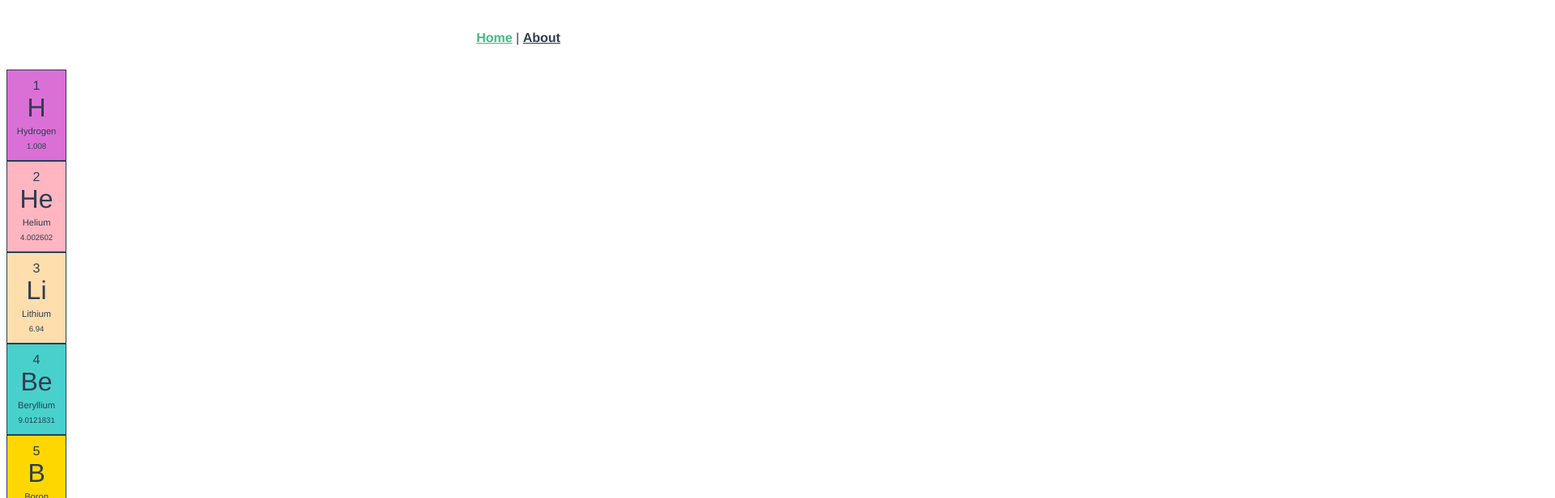
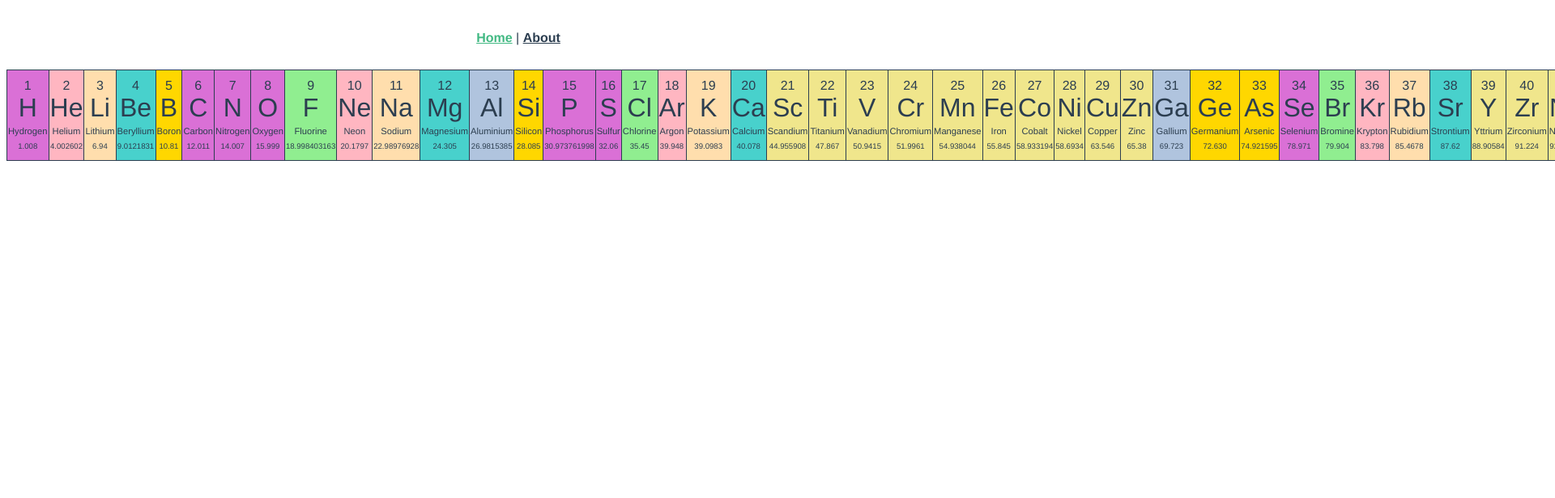
Before and after one commit to hmkainul/periodic-table, a Vue app: page / in a window 1280 px wide. Shown: the top 616 px of the page at 81% size, 1920 px wide, since content can reach past the window. Built offline with nearby package versions, Linux system fonts and the light colour scheme.

Commit message:
Add event handler to cell

```diff
--- a/src/components/Cell.vue
+++ b/src/components/Cell.vue
@@ -1,10 +1,10 @@
 <template>
-  <div class="element" v-bind:class="element.type" v-bind:id="element.symbol">
+  <td class="element" v-on:click="click" v-bind:class="element.type" v-bind:id="element.symbol">
     <span class="number">{{ element.number }}<br></span>
     <span class="symbol">{{ element.symbol }}<br></span>
     <span class="name">{{ element.name }}<br></span>
     <span class="weight">{{ element.weight }}</span>
-  </div>
+  </td>
 </template>
 
 <script lang="ts">
@@ -14,6 +14,10 @@ import ChemicalElement from '@/ChemicalElement.ts';
 @Component
 export default class Cell extends Vue {
   @Prop() private element!: ChemicalElement;
+  click(event: Event) {
+    event.preventDefault();
+    console.log(this.element.symbol);
+  }
 }
 </script>
 
```
